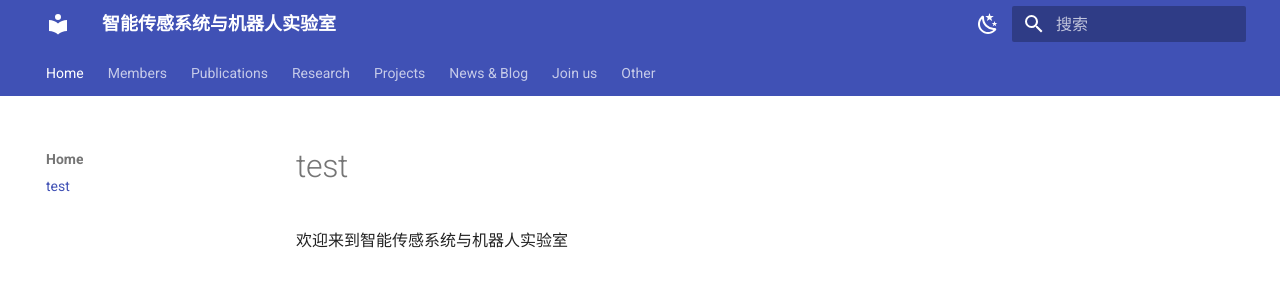
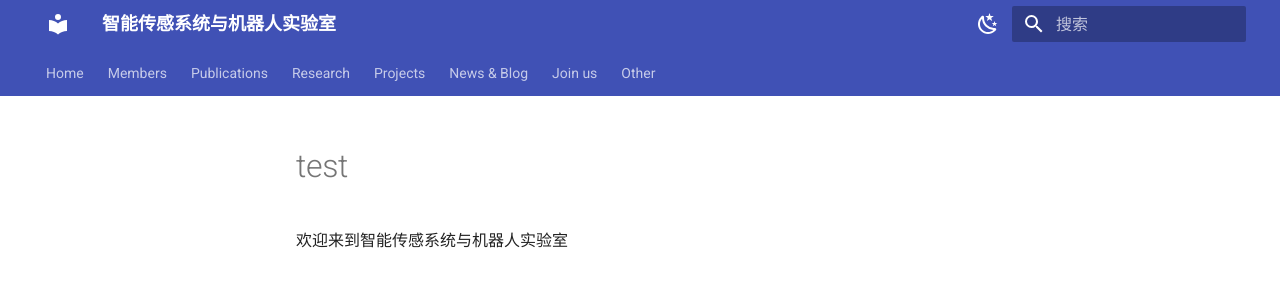
Before and after one commit to juhaocui/Wang-Lab.github.io, an MkDocs documentation site: the page built from docs/test.md, in a window 1280 px wide. Shown: the top 281 px of the page. Built offline with MkDocs 1.6.1 and Material for MkDocs 9.7.7, drawn with Linux system fonts in a browser that asks for light colours.

Commit message:
Update mkdocs.yml

```diff
--- a/mkdocs.yml
+++ b/mkdocs.yml
@@ -6,8 +6,7 @@ site_description: Welcome to our lab!
 
 # navigation
 nav:
-  - Home:
-    - test: test.md
+  - Home: index.md
   - Members:
     - Director: director.md
     - Ph.D Students: phd.md
```
